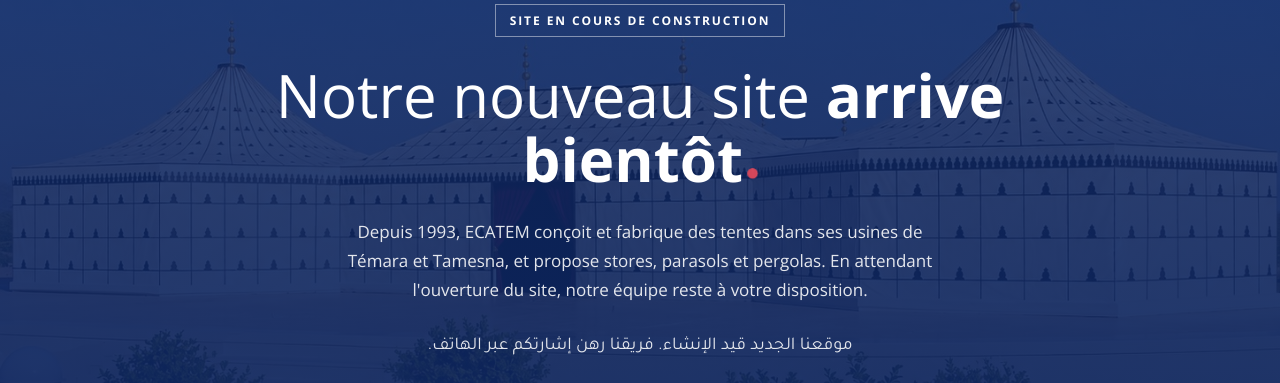
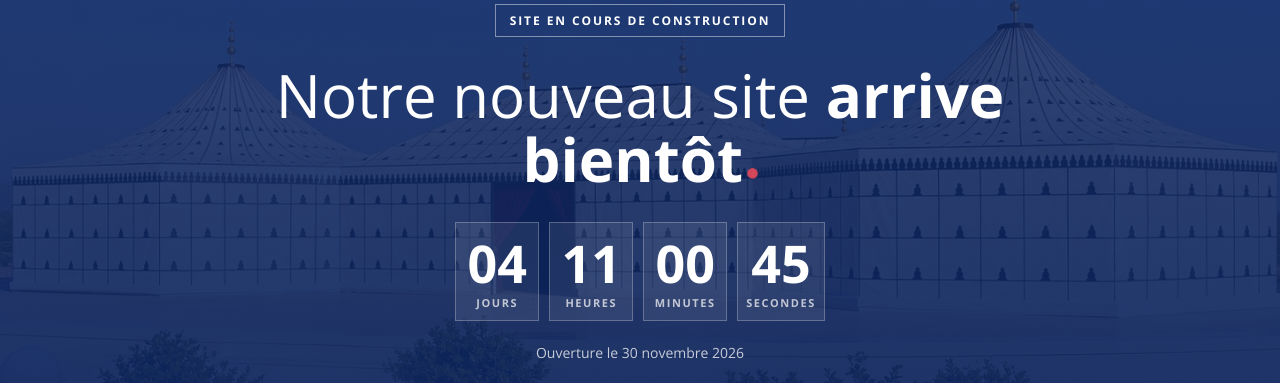
Before and after one commit to mtahaelgamouji-prog/ecatem, a plain HTML site: page maintenance.html in a window 1280 px wide. Shown: the part 168-551 px from the top of the page. Drawn offline with nearby package versions, Linux system fonts and the light colour scheme.

Commit message:
Page d'attente : compte à rebours jusqu'au 30 novembre 2026
Co-Authored-By: Claude Opus 5.5 <noreply@anthropic.com>
Claude-Session: https://claude.ai/code/session_01WQZtfpywzTHpMfV1bZbps2

```diff
--- a/maintenance.html
+++ b/maintenance.html
@@ -38,6 +38,12 @@ p{margin:0;font-size:17px;line-height:1.7;color:rgba(255,255,255,.88);max-width:
 .info div{background:rgba(13,38,96,.6);padding:18px 14px;font-size:14px;line-height:1.55}
 .info b{display:block;font-size:11px;letter-spacing:.14em;text-transform:uppercase;color:rgba(255,255,255,.6);margin-bottom:6px}
 .info a{color:#fff;text-decoration:none;direction:ltr;unicode-bidi:isolate}
+.cd{display:flex;gap:10px;justify-content:center;margin:4px 0 2px}
+.cd div{min-width:84px;padding:14px 8px 10px;background:rgba(255,255,255,.08);border:1px solid rgba(255,255,255,.25)}
+.cd b{display:block;font-stretch:75%;font-variation-settings:"wdth" 75;font-weight:700;font-size:clamp(34px,6vw,52px);line-height:1;font-variant-numeric:tabular-nums}
+.cd span{display:block;margin-top:6px;font-size:11px;font-weight:700;letter-spacing:.14em;text-transform:uppercase;color:rgba(255,255,255,.7)}
+.cd-date{font-size:14px;color:rgba(255,255,255,.75);margin-top:-8px}
+@media(max-width:420px){.cd{gap:6px}.cd div{min-width:68px;padding:10px 4px 8px}}
 footer{text-align:center;padding:18px;font-size:12px;color:rgba(255,255,255,.55)}
 @media(max-width:640px){.info{grid-template-columns:1fr}p{font-size:16px}}
 </style>
@@ -49,6 +55,8 @@ footer{text-align:center;padding:18px;font-size:12px;color:rgba(255,255,255,.55)
 <img class="logo" src="/img/logo-ecatem-white.png" alt="ECATEM" width="120" height="98">
 <span class="tag">Site en cours de construction</span>
 <h1>Notre nouveau site <b>arrive bientôt</b><span class="dots" aria-hidden="true"><i></i></span></h1>
+<div class="cd" id="cd" role="timer" aria-label="Compte à rebours avant l'ouverture"><div><b id="cd-d">--</b><span>jours</span></div><div><b id="cd-h">--</b><span>heures</span></div><div><b id="cd-m">--</b><span>minutes</span></div><div><b id="cd-s">--</b><span>secondes</span></div></div>
+<p class="cd-date" id="cd-date">Ouverture le 30 novembre 2026</p>
 <p>Depuis 1993, ECATEM conçoit et fabrique des tentes dans ses usines de Témara et Tamesna, et propose stores, parasols et pergolas. En attendant l'ouverture du site, notre équipe reste à votre disposition.</p>
 <p class="ar">موقعنا الجديد قيد الإنشاء. فريقنا رهن إشارتكم عبر الهاتف.</p>
 <p class="en">Our new website is coming soon. Our team is available by phone.</p>
@@ -64,5 +72,13 @@ footer{text-align:center;padding:18px;font-size:12px;color:rgba(255,255,255,.55)
 </div>
 </main>
 <footer>© ECATEM 2026</footer>
+<script>
+(function(){var end=new Date('2026-11-30T00:00:00+01:00').getTime();
+function pad(n){return String(n).padStart(2,'0')}
+function tick(){var t=end-Date.now();if(t<=0){document.getElementById('cd').style.display='none';document.getElementById('cd-date').textContent="Ouverture imminente : merci de votre patience !";return}
+var d=Math.floor(t/864e5),h=Math.floor(t%864e5/36e5),m=Math.floor(t%36e5/6e4),s=Math.floor(t%6e4/1e3);
+document.getElementById('cd-d').textContent=pad(d);document.getElementById('cd-h').textContent=pad(h);document.getElementById('cd-m').textContent=pad(m);document.getElementById('cd-s').textContent=pad(s);setTimeout(tick,1000-Date.now()%1000)}
+tick()})();
+</script>
 </body>
 </html>
```
